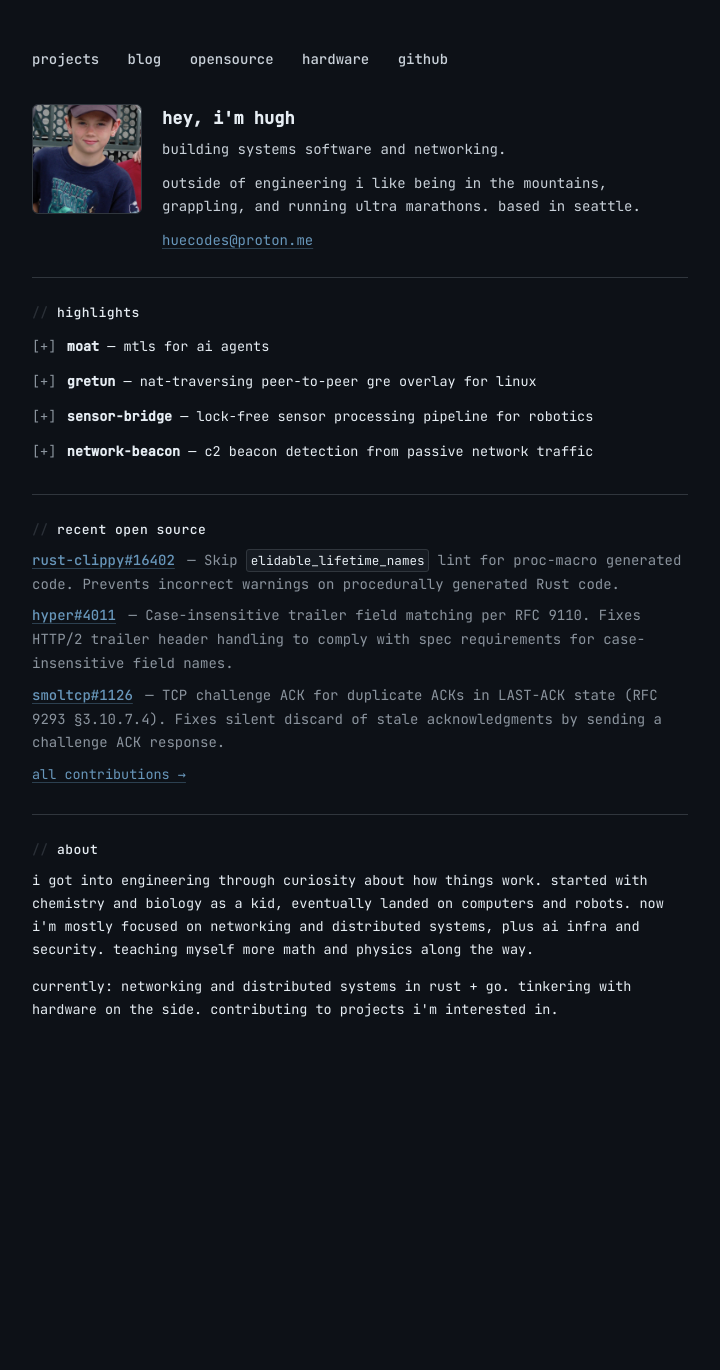
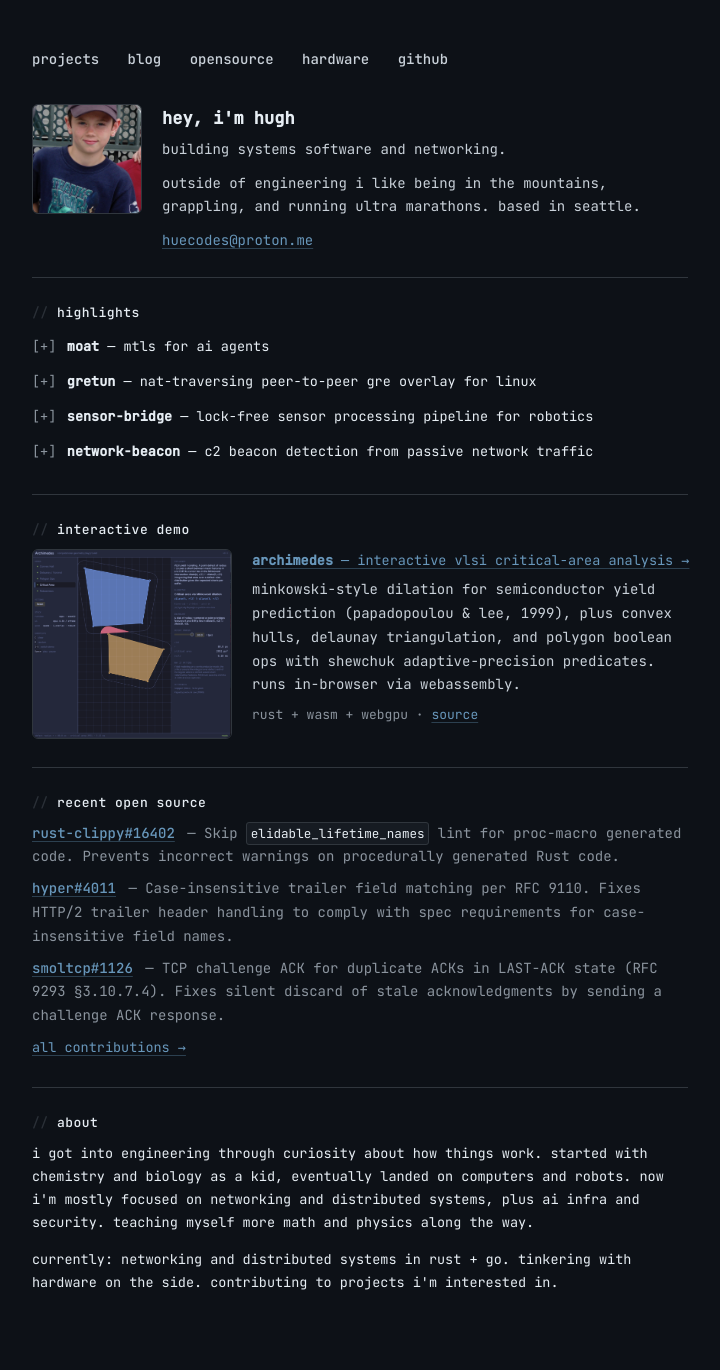
Before and after one commit to HueCodes/HueCodes.github.io, a Jekyll site: the page built from index.md, in a window 1280 px wide. Shown: the whole page, without its empty margins (280-1000 px from the left). Built offline with Jekyll 4.4.1, drawn with Linux system fonts in a browser that asks for light colours; before the commit the page ends 1097 px from its top, so only the background shows below that.

Commit message:
add archimedes interactive demo section to homepage

```diff
--- a/index.md
+++ b/index.md
@@ -58,6 +58,22 @@ title: home
 
 <hr class="divider">
 
+<div class="section fade-in" style="animation-delay: 0.11s">
+  <h2>interactive demo</h2>
+  <div style="display: flex; gap: 1.25rem; align-items: flex-start; flex-wrap: wrap;">
+    <a href="https://huecodes.github.io/Archimedes/" style="flex-shrink: 0;">
+      <img src="/assets/images/projects/archimedes-critical-area.png" alt="Archimedes — VLSI critical-area analysis" style="width: 200px; height: auto; border-radius: 6px; border: 1px solid var(--border); display: block;">
+    </a>
+    <div style="flex: 1; min-width: 240px;">
+      <p style="margin: 0 0 0.4rem 0;"><a href="https://huecodes.github.io/Archimedes/"><strong>archimedes</strong> — interactive vlsi critical-area analysis →</a></p>
+      <p style="margin: 0 0 0.4rem 0; font-size: 14px; color: #c9d1d9;">minkowski-style dilation for semiconductor yield prediction (papadopoulou &amp; lee, 1999), plus convex hulls, delaunay triangulation, and polygon boolean ops with shewchuk adaptive-precision predicates. runs in-browser via webassembly.</p>
+      <p style="margin: 0; font-size: 13px; color: var(--text-secondary);">rust + wasm + webgpu · <a href="https://github.com/HueCodes/Archimedes">source</a></p>
+    </div>
+  </div>
+</div>
+
+<hr class="divider">
+
 <div class="section fade-in" style="animation-delay: 0.12s">
   <h2>recent open source</h2>
 
```
